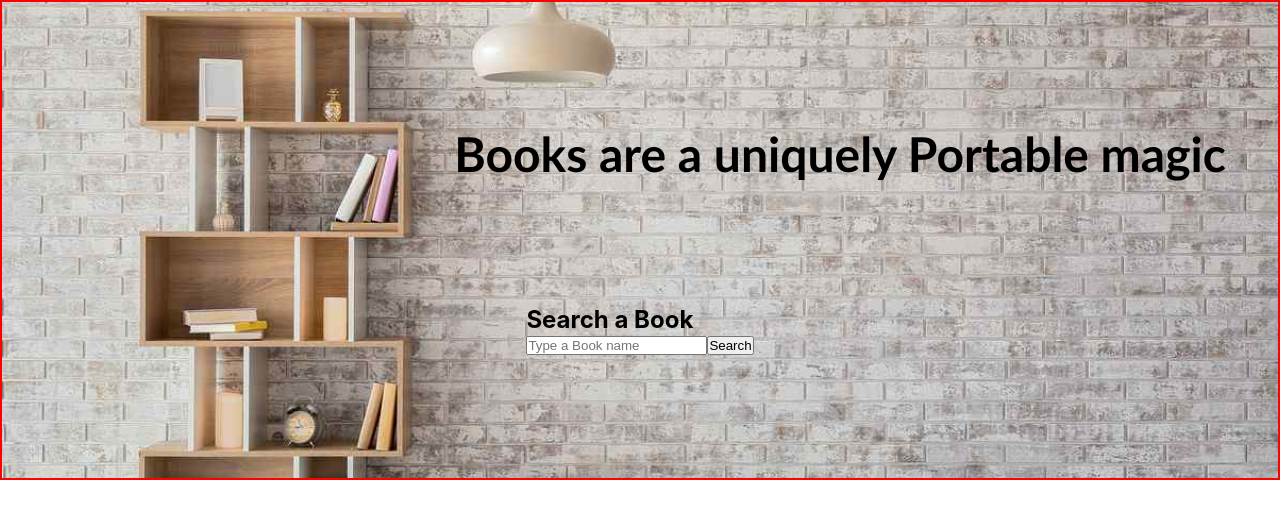
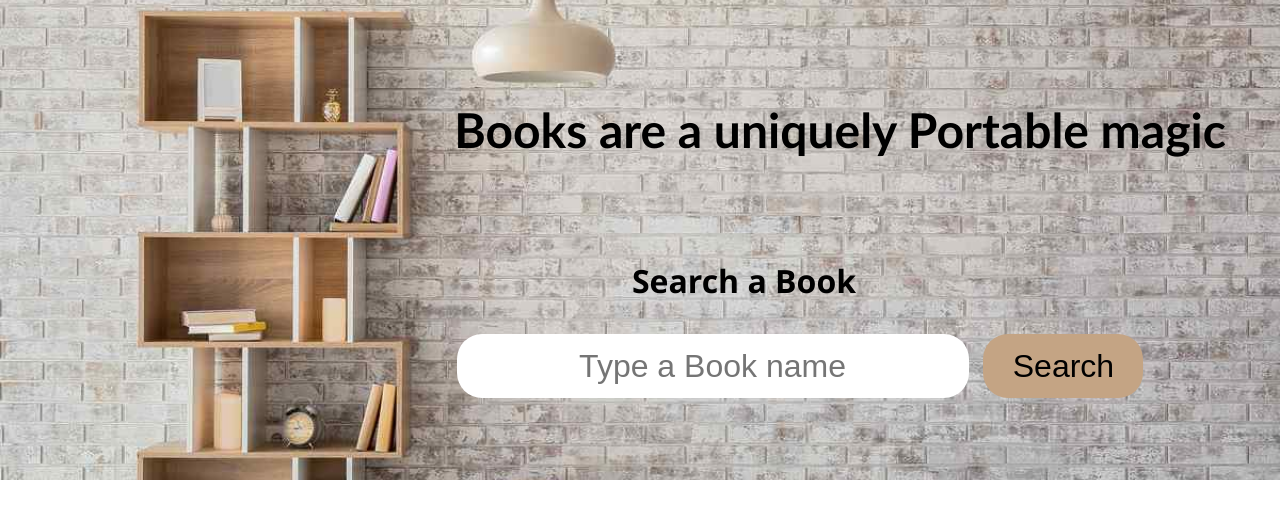
Before and after one commit to sgujuluva/books-app, a React (Create React App) app: page / in a window 1280 px wide. Shown: the top 518 px of the page. Built offline with nearby package versions, Linux system fonts and the light colour scheme.

Commit message:
header styled

```diff
--- a/src/App.css
+++ b/src/App.css
@@ -10,19 +10,52 @@ body {
 .header {
   width: 100%;
   height: 60vh;
-  border: 2px solid red;
+
   background-image: url("./images/books3.png");
   background-position: 0 75%;
   background-repeat: no-repeat;
   background-size: cover;
-  position :relative;
-display:flex;
-flex-direction: column;
-justify-content: space-evenly;
-align-items: center;
+  position: relative;
+  display: flex;
+  flex-direction: column;
+  justify-content: space-evenly;
+  align-items: center;
 }
-.heading h1{
-   font-size: 3rem;
-   margin-left: 25rem;
-   font-family:'Gill Sans', 'Gill Sans MT', Calibri, 'Trebuchet MS', sans-serif;
+.heading h1 {
+  font-size: 3rem;
+  margin-left: 25rem;
+  font-family: "Gill Sans", "Gill Sans MT", Calibri, "Trebuchet MS", sans-serif;
 }
+.search {
+  display: flex;
+  flex-direction: column;
+  justify-content: space-evenly;
+  align-items: center;
+
+  width: 70vw;
+  height: 15vh;
+  margin-left: 25vw;
+}
+.search h2 {
+  font-family: "Segoe UI", Tahoma, Geneva, Verdana, sans-serif;
+  font-size: 2rem;
+  margin: 0 7rem 2rem 0;
+}
+form {
+  width: 80%;
+  display: flex;
+  justify-content: space-evenly;
+}
+form input,
+button {
+  border: none;
+  height: 4rem;
+  width: 40vw;
+  border-radius: 25px;
+  text-align: center;
+  font-size: 2rem;
+}
+form button {
+  background-color: #c4a484;
+  width: 10rem;
+}
```
